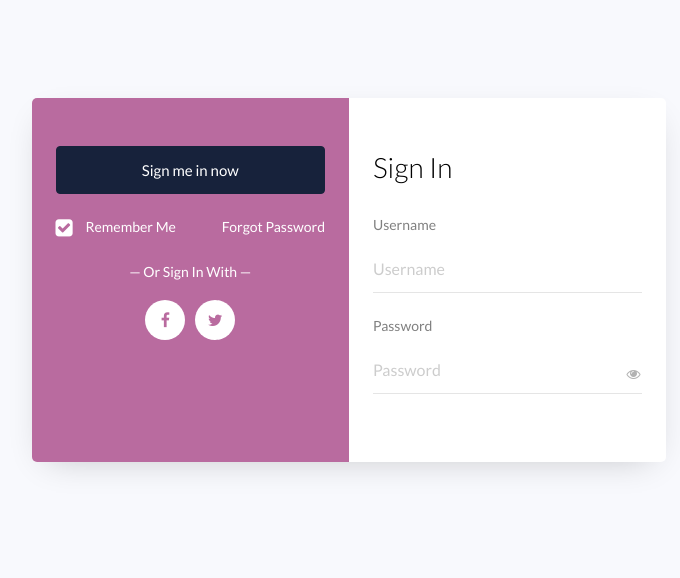
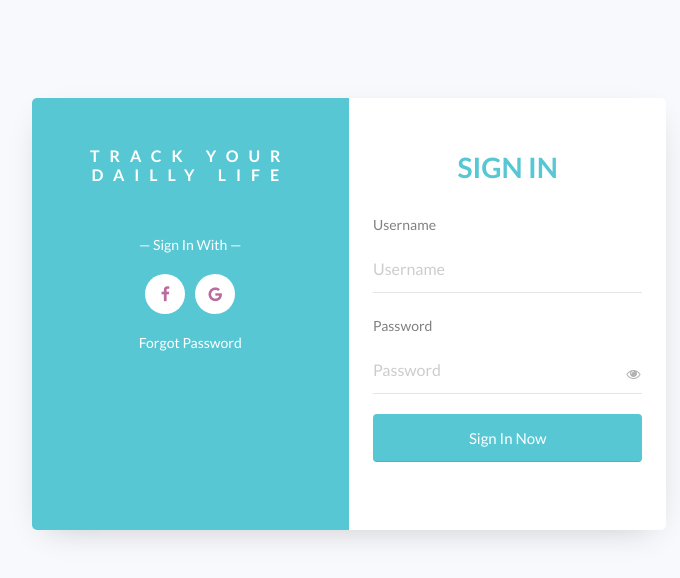
Before and after one commit to 0rakib0/Daily-Track, a Django app: page /login-page/ in a window 1280 px wide. Shown: the top 578 px of the page, without its empty margins (291-971 px from the left). Run offline with Django 5.2, Linux system fonts and the light colour scheme; some libraries are stand-ins or nearby versions.

Commit message:
design login form

```diff
--- a/templates/shared/login.html
+++ b/templates/shared/login.html
@@ -19,32 +19,26 @@
           <div class="col-md-12 col-lg-7">
             <div class="login-wrap">
               <form action="#" class="signin-form d-md-flex">
-                <div class="half p-4 py-md-5 bg-primary">
+                <div class="half p-4 py-md-5" style="background-color: #57c7d4;;">
                   <div class="form-group">
-                    <button type="submit" class="form-control btn btn-secondary rounded submit px-3">Sign me in now</button>
+                    <p class="text-center text-white font-weight-bold h6" style="margin-bottom: 2rem;letter-spacing: 10px;">TRACK YOUR DAILLY LIFE</p>
                   </div>
-                  <div class="form-group d-md-flex">
-                    <div class="w-50 text-left">
-                      <label class="checkbox-wrap checkbox-primary mb-0">Remember Me
-                        <input type="checkbox" checked>
-                        <span class="checkmark"></span>
-                      </label>
-                    </div>
-                    <div class="w-50 text-md-right">
-                      <a href="#">Forgot Password</a>
-                    </div>
-                  </div>
-                  <p class="w-100 text-center" style="color:white;">&mdash; Or Sign In With &mdash;</p>
+                  <p class="w-100 text-center mt-5" style="color:white;">&mdash; Sign In With &mdash;</p>
                   <div class="w-100">
                     <p class="social-media d-flex justify-content-center">
                       <a href="#" class="social-icon d-flex align-items-center justify-content-center"><span class="fa fa-facebook"></span></a>
-                      <a href="#" class="social-icon d-flex align-items-center justify-content-center"><span class="fa fa-twitter"></span></a>
+                      <a href="#" class="social-icon d-flex align-items-center justify-content-center"><span class="fa fa-google"></span></a>
                     </p>
+                  </div>
+                  <div class="form-group">
+                    <div class="text-center">
+                      <a href="#" class="">Forgot Password</a>
+                    </div>
                   </div>
                 </div>
                 <div class="half p-4 py-md-5">
                   <div class="w-100">
-                    <h3 class="mb-4">Sign In</h3>
+                    <h3 class="mb-4 text-center font-weight-bold" style="color: #57c7d4;">SIGN IN</h3>
                   </div>
                   <div class="form-group mt-3">
                     <label class="label" for="name">Username</label>
@@ -54,6 +48,9 @@
                     <label class="label" for="password">Password</label>
                     <input id="password-field" type="password" class="form-control" placeholder="Password" required>
                     <span toggle="#password-field" class="fa fa-fw fa-eye field-icon toggle-password"></span>
+                  </div>
+                  <div class="form-group">
+                    <button type="submit" class="form-control btn rounded submit px-3 text-white" style="background-color: #57c7d4;">Sign In Now</button>
                   </div>
                 </div>
               </form>
```
